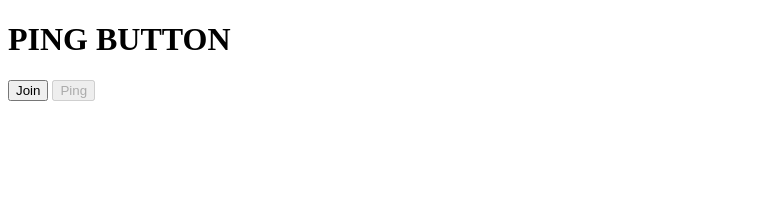
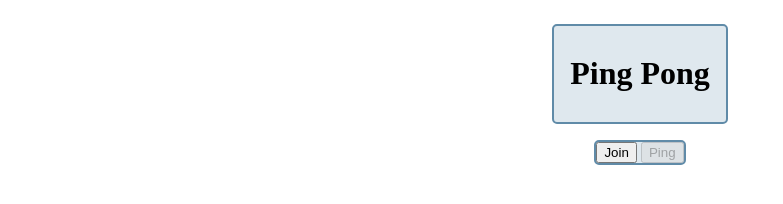
Before and after one commit to jbertrand45/cs491-ex4main, a website with bundled scripts: page public/index.html in a window 1280 px wide. Shown: the whole page, without its empty margins (0-783 px from the left). Built offline with nearby package versions, Linux system fonts and the light colour scheme.

Commit message:
added basic color and centered things
Co-authored-by: Joey Bertrand <jbertrand45@users.noreply.github.com>

```diff
--- a/public/index.html
+++ b/public/index.html
@@ -2,20 +2,25 @@
 <!DOCTYPE html>
 <html lang="en">
   <head>
-        <meta charset="UTF-8">
+    <meta charset="UTF-8" />
     <!-- Page Title-->
-        <title> PING </title>
-        <link rel="stylesheet" href="style.css">
+    <title>PING</title>
+    <link rel="stylesheet" href="style.css" />
   </head>
 
   <body>
     <!--button name-->
-        <h1> PING BUTTON </h1>
+    <div class="flex-cont">
+      <div class="title-box">
+        <h1>Ping Pong</h1>
+      </div>
       <!--button id name to be called in client.js-->
+      <div class="sel">
         <button id="joinButton">Join</button>
         <button id="pingButton">Ping</button>
-        <!--loads index.js-->
-        <script type=module src="client.js"></script>
-
+      </div>
+    </div>
+    <!--loads client.js-->
+    <script type="module" src="client.js"></script>
   </body>
 </html>
--- a/public/style.css
+++ b/public/style.css
@@ -1 +1,28 @@
 /*style for PING*/
+.flex-cont {
+    display: flex;
+    align-items: center;
+    justify-content: center;
+    flex-direction: column;
+    flex-wrap: wrap;
+    padding: 1em;
+}
+
+.title-box {
+  border: 2px solid rgb(96 139 168);
+  border-radius: 5px;
+  background-color: rgb(96 139 168 / 0.2);
+  padding: 0.5em 1em;
+  margin-bottom: 1em;
+  display: inline-block;
+}
+
+.flex-cont > * {
+  border: 2px solid rgb(96 139 168);
+  border-radius: 5px;
+  background-color: rgb(96 139 168 / 0.2);
+}
+
+.flex-cont .sel hr{
+    width:100%;
+}
```
Lines whose indentation alone changed are shown as unchanged.
